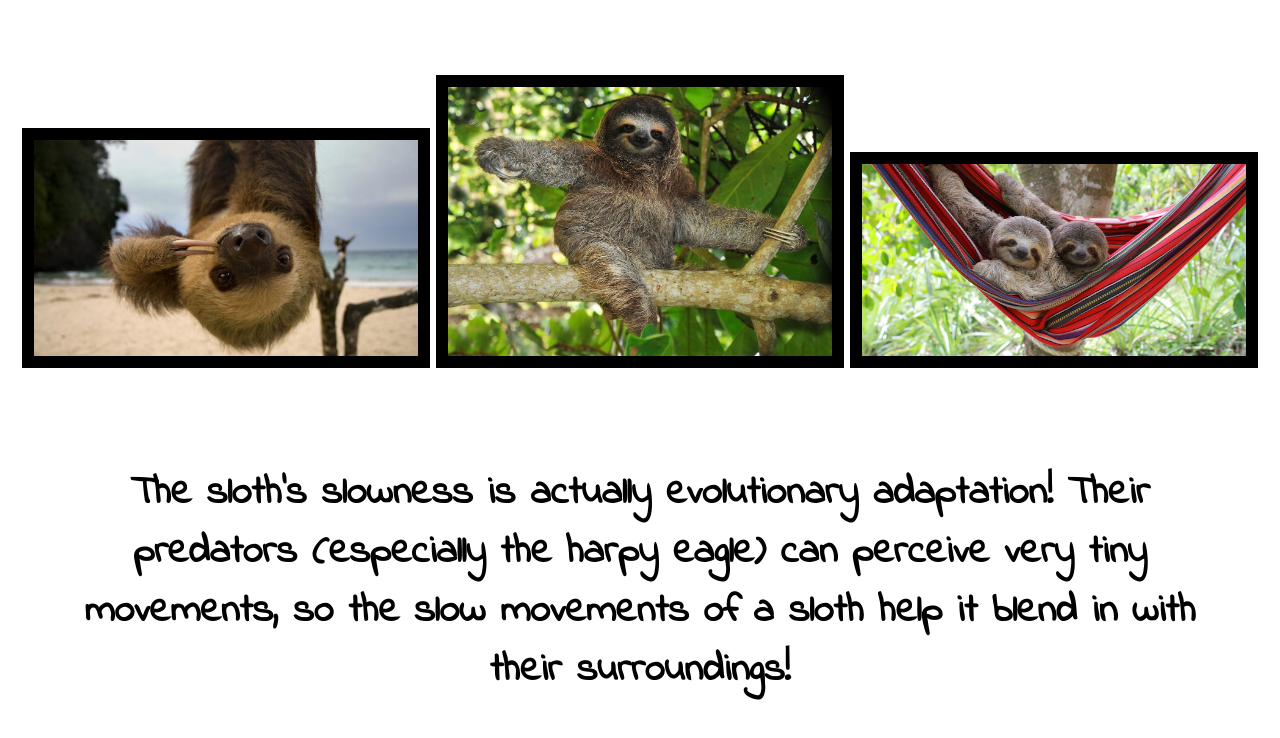
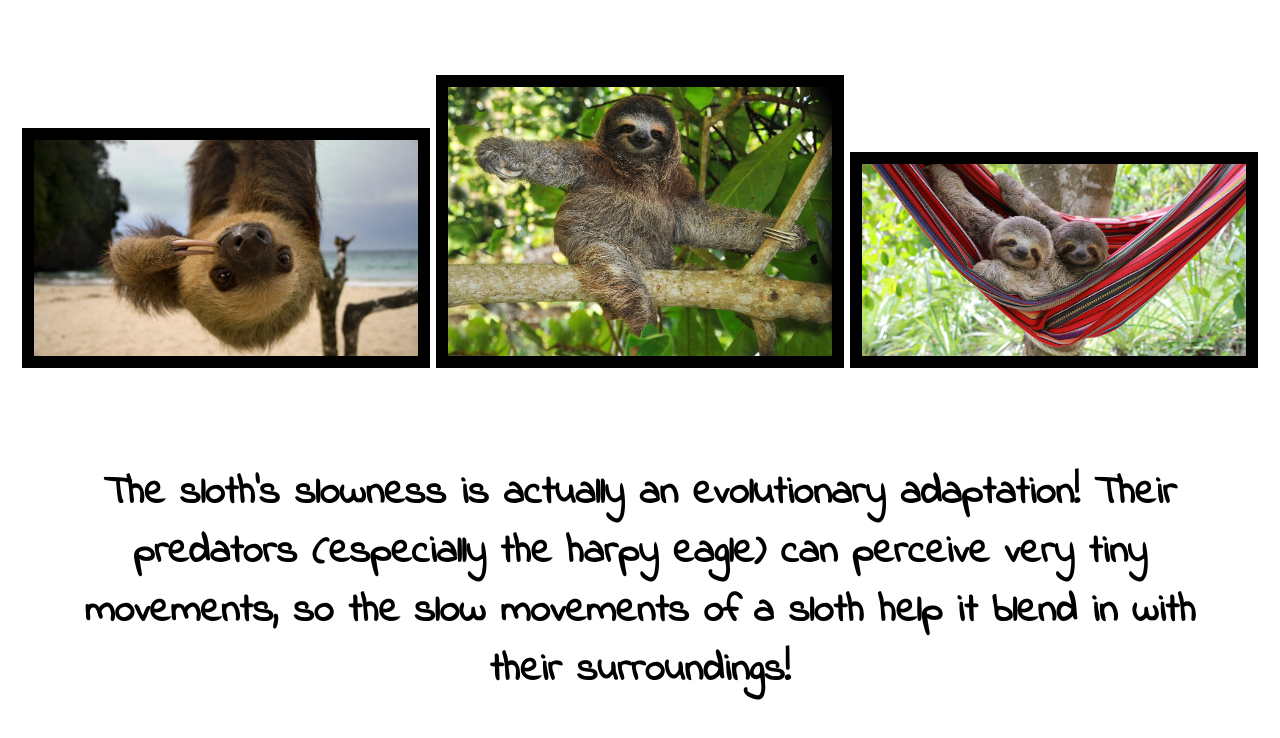
Before and after one commit to j-mai/jwmai.me, a plain HTML site: page index.html in a window 1280 px wide. Shown: the part 881-1619 px from the top of the page. Drawn offline with Linux system fonts and the light colour scheme.

Commit message:
updated content

```diff
--- a/index.html
+++ b/index.html
@@ -29,7 +29,7 @@
     </div>
 
     <div id="finalFact">
-      <h3> The sloth's slowness is actually evolutionary adaptation!
+      <h3> The sloth's slowness is actually an evolutionary adaptation!
       Their predators (especially the harpy eagle) can perceive very tiny movements, so the slow movements of a sloth
       help it blend in with their surroundings! </h3>
     </div>
```
